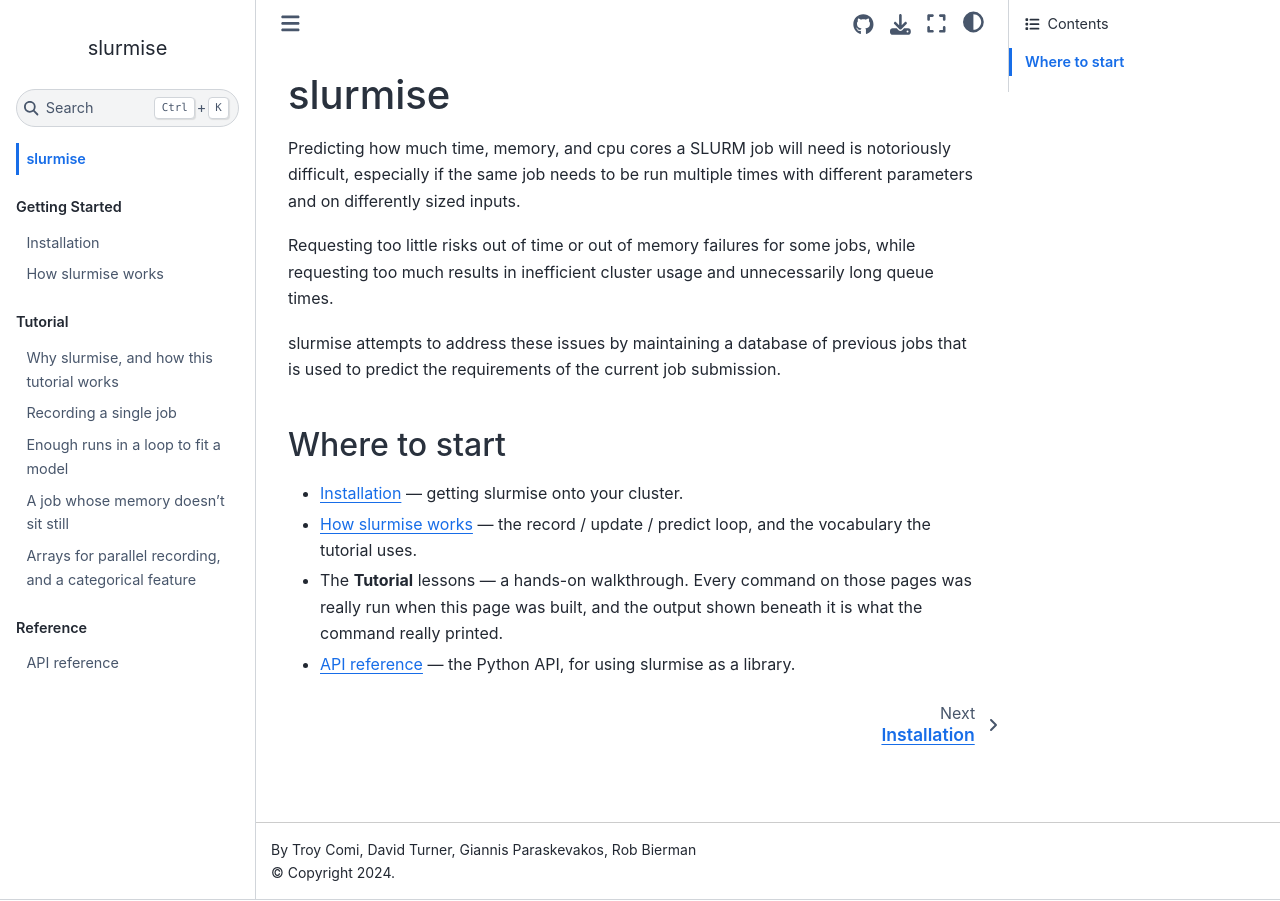
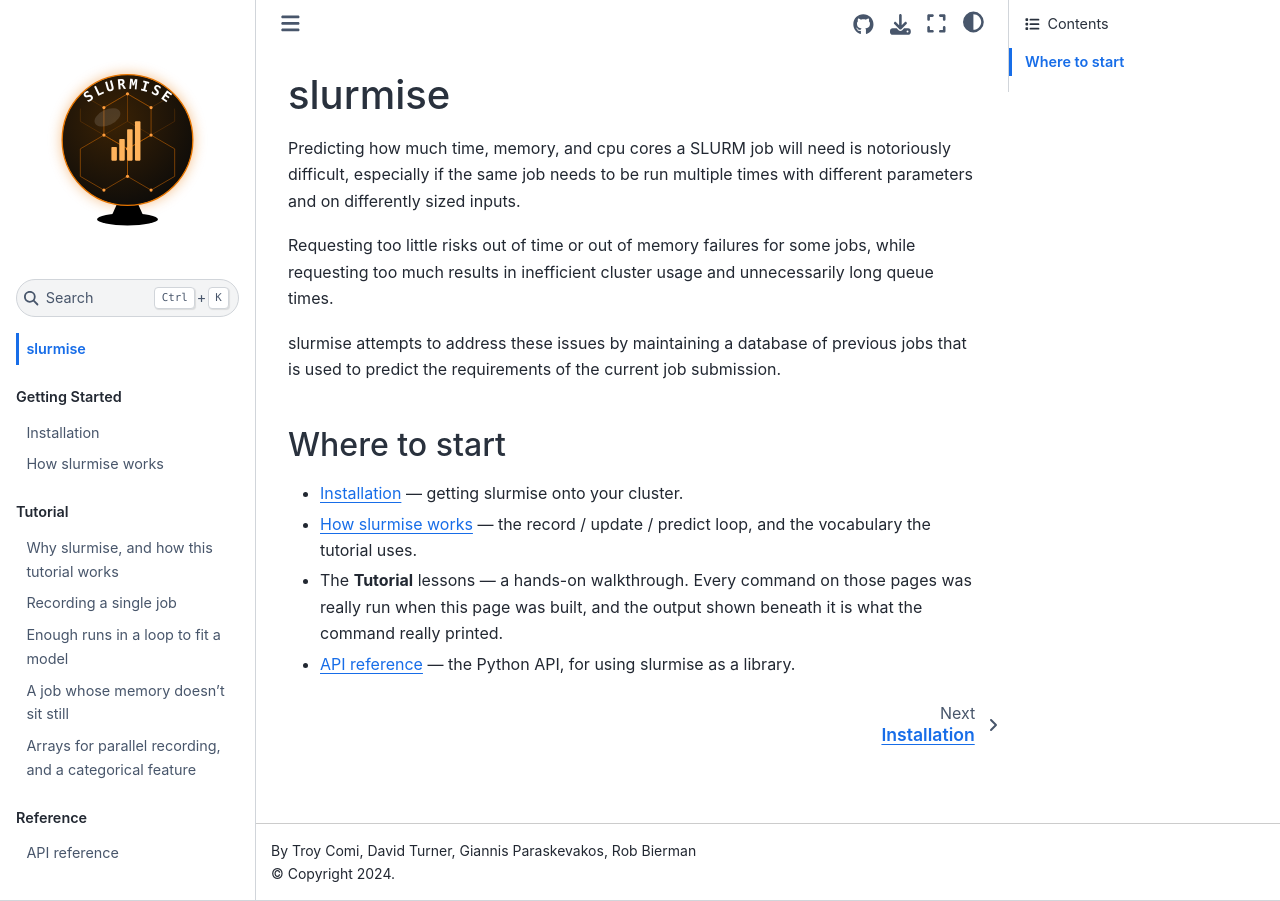
Before and after one commit to PrincetonUniversity/slurmise, a Jupyter Book: the page built from docs/index.md, in a window 1280 px wide. Built offline with Jupyter Book 1.0.4 settings and Sphinx 7.4.7 and the Sphinx Book theme 1.1.4, drawn with Linux system fonts in a browser that asks for light colours.

Commit message:
feat: Add logo to docs

```diff
--- a/docs/_config.yml
+++ b/docs/_config.yml
@@ -4,7 +4,7 @@
 title: slurmise
 author: Troy Comi, David Turner, Giannis Paraskevakos, Rob Bierman
 copyright: "2024"
-logo: ""
+logo: assets/logo.svg
 
 # Only build what the table of contents names. `lessons/` holds the files each lesson
 # operates on as well as its prose -- the `slurmise.toml`, the `.sbatch` and mock
```
